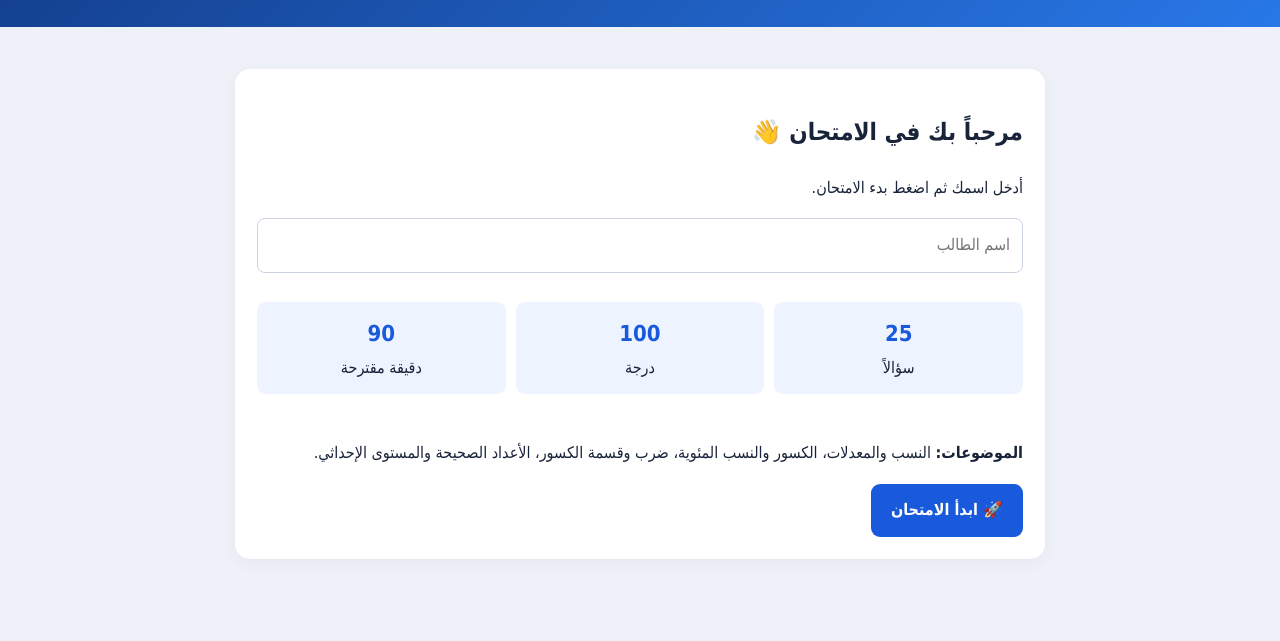
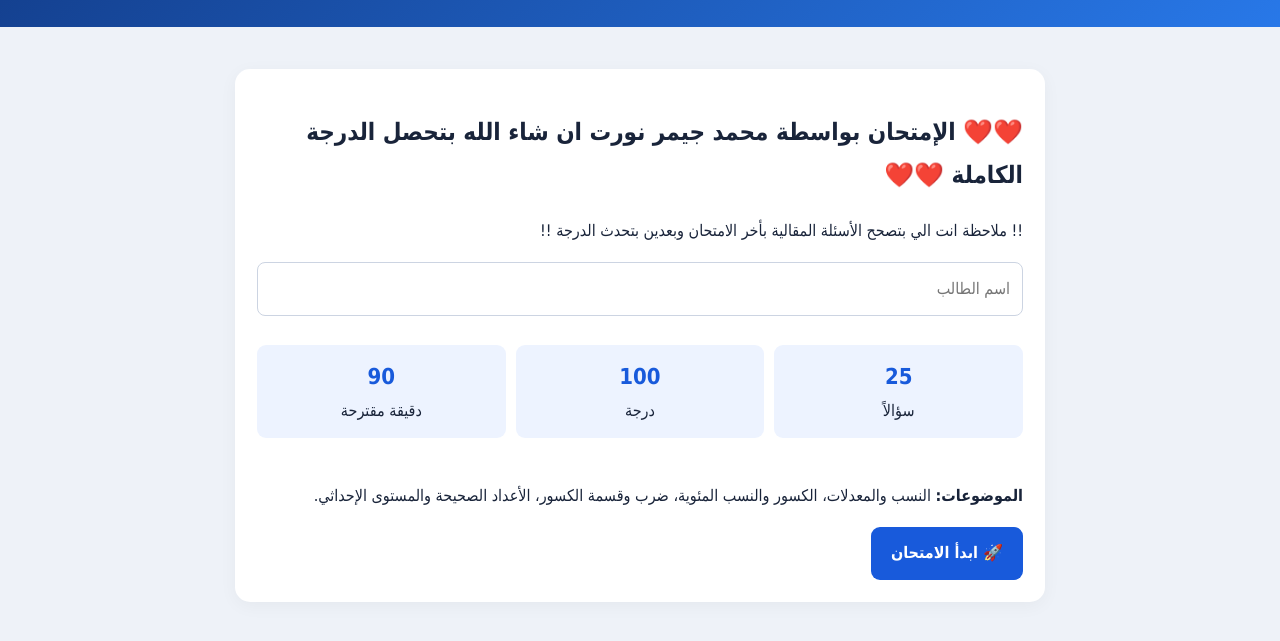
Before and after one commit to gamermohamaad2015-prog/Exam2026, a plain HTML site: page index.html in a window 1280 px wide. Shown: the part 141-782 px from the top of the page. Drawn offline with Linux system fonts and the light colour scheme.

Commit message:
Update index.html

```diff
--- a/index.html
+++ b/index.html
@@ -68,8 +68,8 @@ button{display:none}
 <div class="container">
 
 <div class="card" id="start">
-<h2>مرحباً بك في الامتحان 👋</h2>
-<p>أدخل اسمك ثم اضغط بدء الامتحان.</p>
+<h2>❤️❤️ الإمتحان بواسطة محمد جيمر نورت ان شاء الله بتحصل الدرجة الكاملة ❤️❤️</h2>
+<p>!! ملاحظة انت الي بتصحح الأسئلة المقالية بأخر الامتحان وبعدين بتحدث الدرجة !!</p>
 <input type="text" id="student" placeholder="اسم الطالب">
 <br><br>
 <div class="stats">
```
